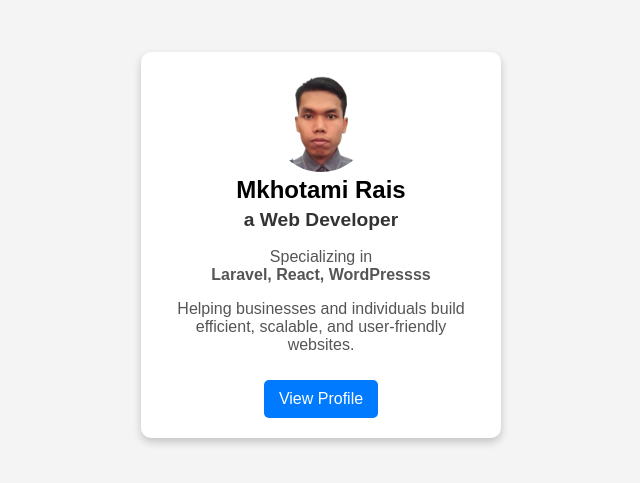
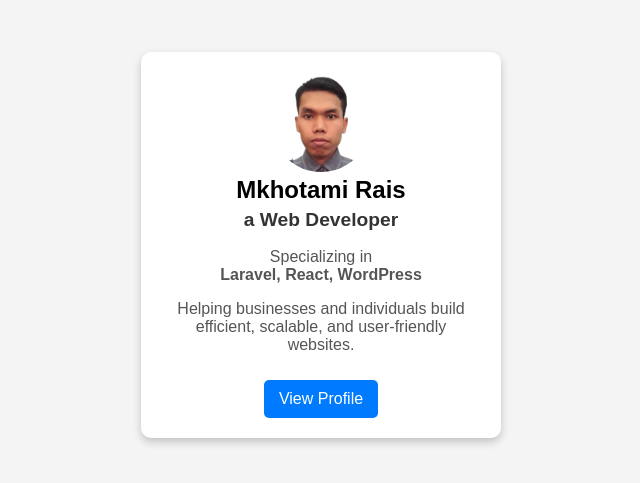
Before and after one commit to mkhotamirais/mkhotami.com, a plain HTML site: page index.html in a window 1280 px wide. Shown: the part 155-638 px from the top of the page, 319-959 px from the left. Drawn offline with Linux system fonts and the light colour scheme.

Commit message:
update index.html

```diff
--- a/index.html
+++ b/index.html
@@ -19,7 +19,7 @@
     <main class="card">
         <img src="public/mkhotami.png" alt="Foto Profile Mkhotami Rais">
         <h1>Mkhotami Rais <br /> <span>a Web Developer</span></h1>
-        <p>Specializing in <br /> <b>Laravel, React, WordPressss</b></p>
+        <p>Specializing in <br /> <b>Laravel, React, WordPress</b></p>
         <p>Helping businesses and individuals build efficient, scalable, and user-friendly websites.</p>
         <a href="https://profile.mkhotami.com" rel="noopener noreferrer">View Profile</a>
     </main>
--- a/style.css
+++ b/style.css
@@ -6,6 +6,7 @@ body {
   background-color: #f4f4f4;
   font-family: Arial, sans-serif;
   margin: 0;
+  padding: 0 1rem;
 }
 
 .card {
@@ -15,8 +16,6 @@ body {
   box-shadow: 0 4px 8px rgba(0, 0, 0, 0.2);
   text-align: center;
   width: 320px;
-  margin-right: 1rem;
-  margin-left: 1rem;
 }
 
 h1 {
```
